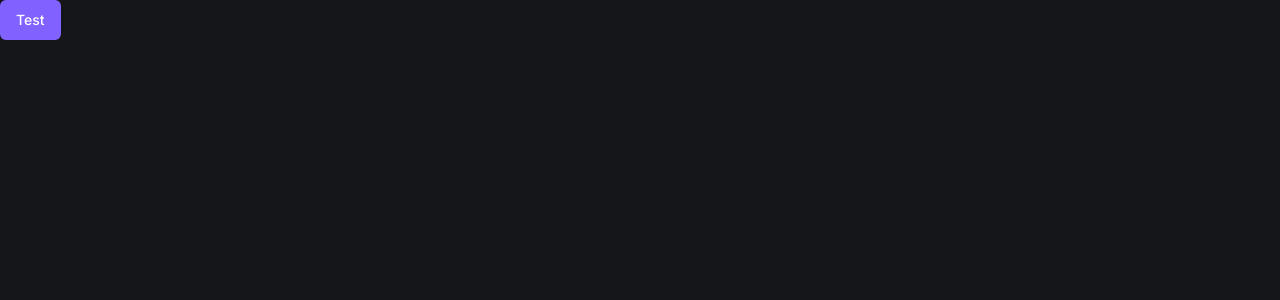
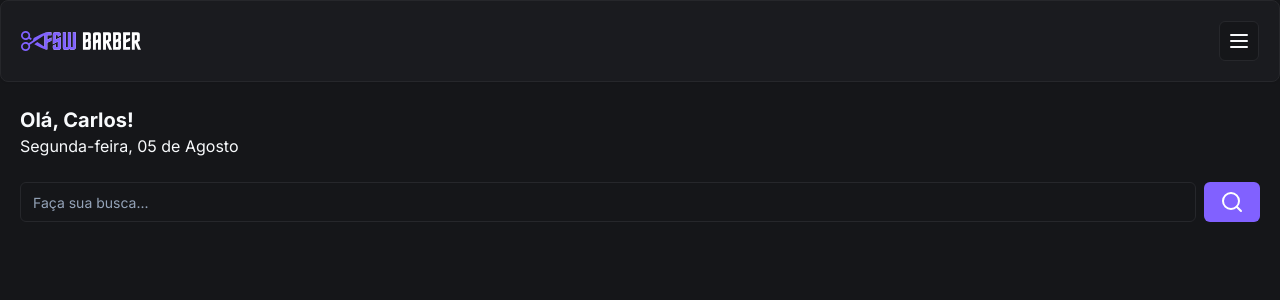
Before and after one commit to cmtavares/barbershop, a Next.js app: page / in a window 1280 px wide. Shown: the top 300 px of the page. Built offline with nearby package versions, Linux system fonts and the light colour scheme.

Commit message:
feat: add Header component and banner

```diff
--- /dev/null
+++ b/app/_components/header.tsx
@@ -0,0 +1,19 @@
+import Image from "next/image"
+import { Card, CardContent } from "./ui/card"
+import { Button } from "./ui/button"
+import { MenuIcon } from "lucide-react"
+
+const Header = () => {
+  return (
+    <Card>
+      <CardContent className="flex flex-row items-center justify-between p-5">
+        <Image src="/logo.svg" alt="Logo FSW Barber" height={18} width={120} />
+        <Button size="icon" variant="outline">
+          <MenuIcon />
+        </Button>
+      </CardContent>
+    </Card>
+  )
+}
+
+export default Header
--- /dev/null
+++ b/app/_components/ui/card.tsx
@@ -0,0 +1,79 @@
+import * as React from "react"
+
+import { cn } from "@/app/_lib/utils"
+
+const Card = React.forwardRef<
+  HTMLDivElement,
+  React.HTMLAttributes<HTMLDivElement>
+>(({ className, ...props }, ref) => (
+  <div
+    ref={ref}
+    className={cn(
+      "rounded-lg border bg-card text-card-foreground shadow-sm",
+      className,
+    )}
+    {...props}
+  />
+))
+Card.displayName = "Card"
+
+const CardHeader = React.forwardRef<
+  HTMLDivElement,
+  React.HTMLAttributes<HTMLDivElement>
+>(({ className, ...props }, ref) => (
+  <div
+    ref={ref}
+    className={cn("flex flex-col space-y-1.5 p-6", className)}
+    {...props}
+  />
+))
+CardHeader.displayName = "CardHeader"
+
+const CardTitle = React.forwardRef<
+  HTMLParagraphElement,
+  React.HTMLAttributes<HTMLHeadingElement>
+>(({ className, ...props }, ref) => (
+  <h3
+    ref={ref}
+    className={cn(
+      "text-2xl font-semibold leading-none tracking-tight",
+      className,
+    )}
+    {...props}
+  />
+))
+CardTitle.displayName = "CardTitle"
+
+const CardDescription = React.forwardRef<
+  HTMLParagraphElement,
+  React.HTMLAttributes<HTMLParagraphElement>
+>(({ className, ...props }, ref) => (
+  <p
+    ref={ref}
+    className={cn("text-sm text-muted-foreground", className)}
+    {...props}
+  />
+))
+CardDescription.displayName = "CardDescription"
+
+const CardContent = React.forwardRef<
+  HTMLDivElement,
+  React.HTMLAttributes<HTMLDivElement>
+>(({ className, ...props }, ref) => (
+  <div ref={ref} className={cn("p-6 pt-0", className)} {...props} />
+))
+CardContent.displayName = "CardContent"
+
+const CardFooter = React.forwardRef<
+  HTMLDivElement,
+  React.HTMLAttributes<HTMLDivElement>
+>(({ className, ...props }, ref) => (
+  <div
+    ref={ref}
+    className={cn("flex items-center p-6 pt-0", className)}
+    {...props}
+  />
+))
+CardFooter.displayName = "CardFooter"
+
+export { Card, CardHeader, CardFooter, CardTitle, CardDescription, CardContent }
--- /dev/null
+++ b/app/_components/ui/input.tsx
@@ -0,0 +1,25 @@
+import * as React from "react"
+
+import { cn } from "@/app/_lib/utils"
+
+export interface InputProps
+  extends React.InputHTMLAttributes<HTMLInputElement> {}
+
+const Input = React.forwardRef<HTMLInputElement, InputProps>(
+  ({ className, type, ...props }, ref) => {
+    return (
+      <input
+        type={type}
+        className={cn(
+          "flex h-10 w-full rounded-md border border-input bg-background px-3 py-2 text-sm ring-offset-background file:border-0 file:bg-transparent file:text-sm file:font-medium placeholder:text-muted-foreground focus-visible:outline-none focus-visible:ring-2 focus-visible:ring-ring focus-visible:ring-offset-2 disabled:cursor-not-allowed disabled:opacity-50",
+          className,
+        )}
+        ref={ref}
+        {...props}
+      />
+    )
+  },
+)
+Input.displayName = "Input"
+
+export { Input }
--- a/app/page.tsx
+++ b/app/page.tsx
@@ -1,5 +1,33 @@
+import { SearchIcon } from "lucide-react"
+import Header from "./_components/header"
+import { Input } from "./_components/ui/input"
 import { Button } from "./_components/ui/button"
+import Image from "next/image"
 
 export default function Home() {
-  return <Button>Test</Button>
+  return (
+    <div>
+      <Header />
+      <div className="px-5 py-6">
+        <h2 className="text-xl font-bold">Olá, Carlos!</h2>
+        <p>Segunda-feira, 05 de Agosto</p>
+
+        <div className="mt-6 flex items-center gap-2">
+          <Input placeholder="Faça sua busca..." />
+          <Button>
+            <SearchIcon />
+          </Button>
+        </div>
+
+        <div className="relative mt-6 h-[150px] w-full">
+          <Image
+            src="/banner-01.svg"
+            alt="Agende nos melhores com FSW Barber"
+            fill
+            className="rounded-xl object-cover md:hidden"
+          />
+        </div>
+      </div>
+    </div>
+  )
 }
```
Also changed, not shown: public/banner-01.svg (added), public/logo.svg (added).
